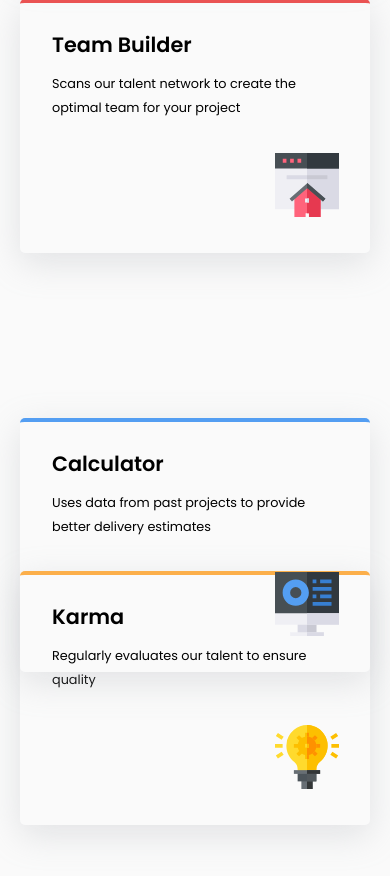
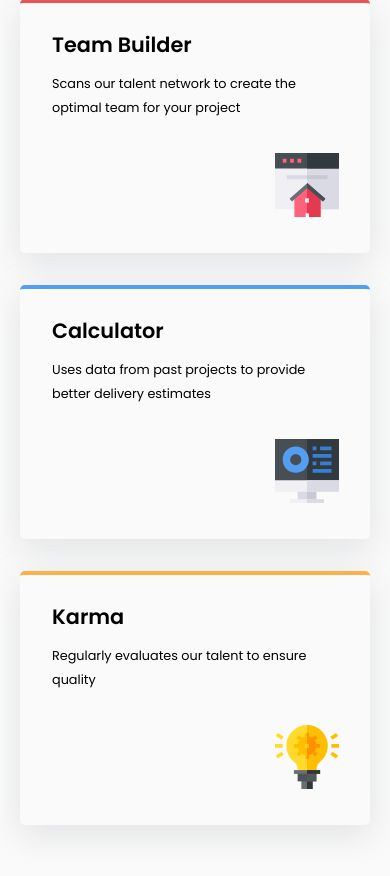
Before and after one commit to jasonlord/four-card-feature-section-master-jason, a PHP site: page /index.html in a window 390 px wide. Shown: the part 535-1411 px from the top of the page. Run offline with PHP 8.4, Linux system fonts and the light colour scheme.

Commit message:
fixed a bug with card position

```diff
--- a/css/style.css
+++ b/css/style.css
@@ -282,7 +282,7 @@ div.teamBuilder {
         width: 100%;
     }
     div.magnifier,
-    div.karma {
+    div.calculator {
         position: static;
     }
 }
```
